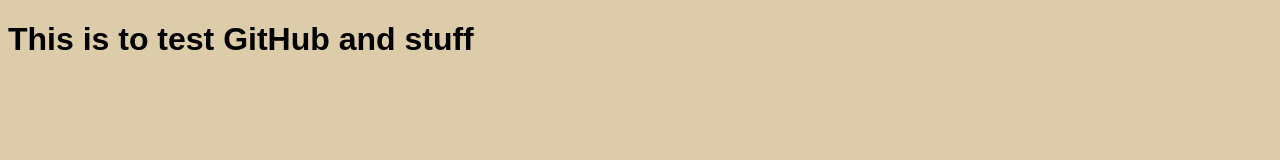
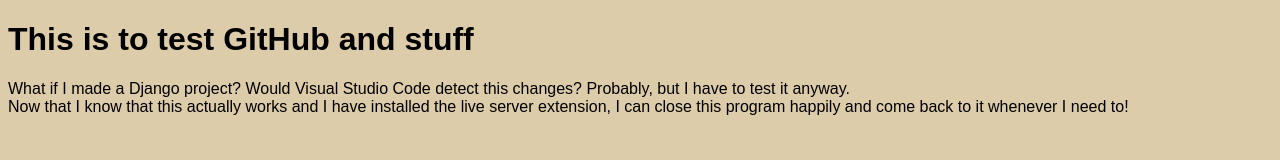
Before and after one commit to magalhaes3/testRepo, a plain HTML site: page index.html in a window 1280 px wide. Drawn offline with Linux system fonts and the light colour scheme.

Commit message:
Added a new paragraph to the index file

```diff
--- a/index.html
+++ b/index.html
@@ -7,5 +7,7 @@
   </head>
   <body>
     <h1>This is to test GitHub and stuff</h1>
+    <p>What if I made a Django project? Would Visual Studio Code detect this changes? Probably, but I have to test it anyway. <br> Now that I know that this actually works and I have installed the live server extension, I can close this program happily and come back to it whenever I need to!</p>
+
   </body>
 </html>
```
